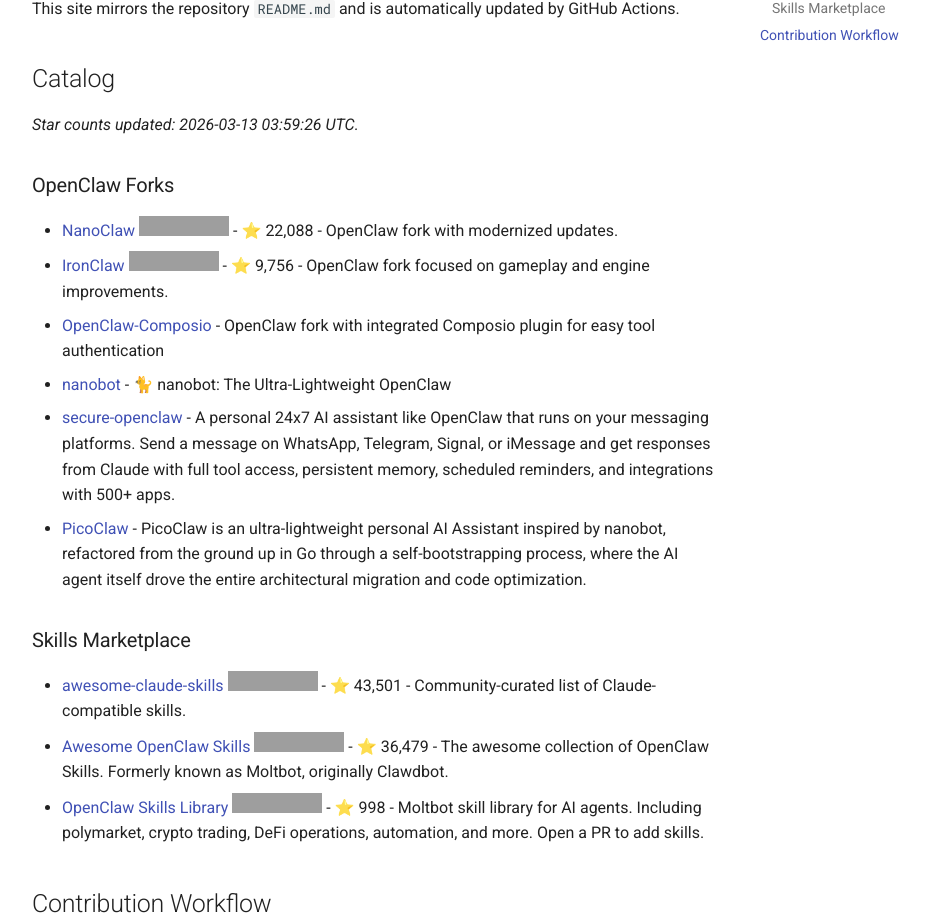
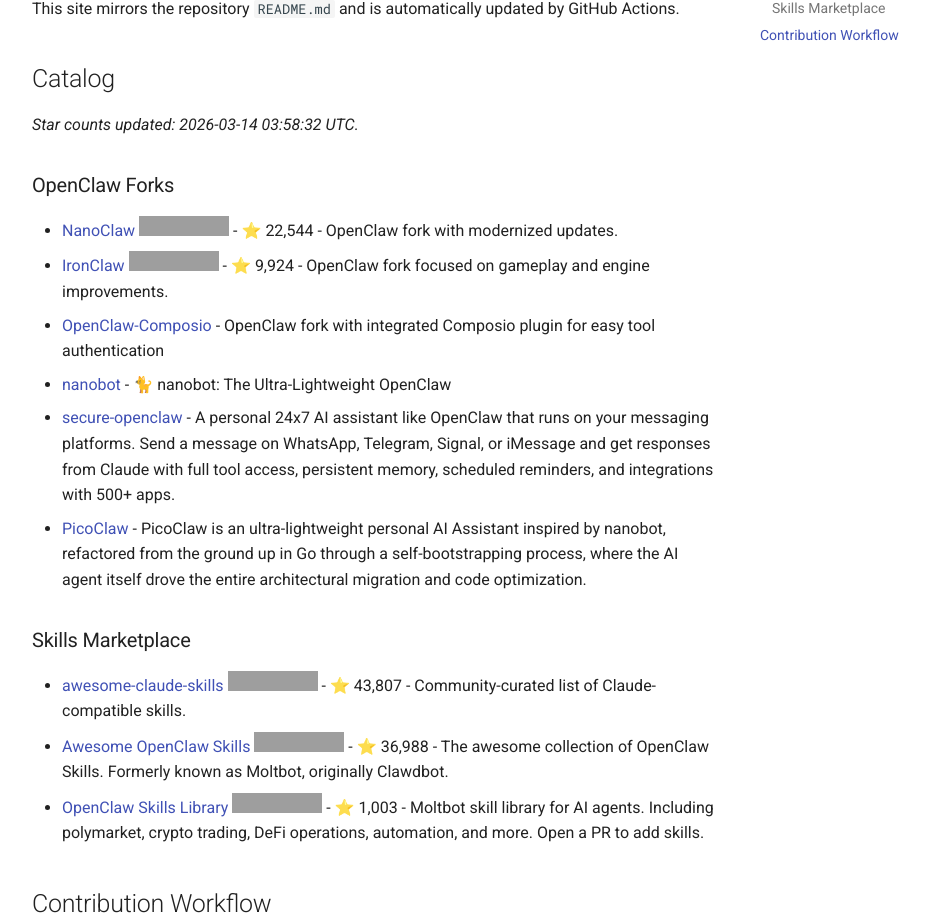
Before and after one commit to andrijdavid/awesome-claw, an MkDocs documentation site: the page built from docs/index.md, in a window 1280 px wide and 1316 px high, cut to the strip 184-1099 px from the top of the window. Shown: the whole strip, without its empty margins (264-1194 px from the left). Built offline with MkDocs 1.6.1 and Material for MkDocs 9.7.7, drawn with Linux system fonts in a browser that asks for light colours; comment, search, counter and statistics services are not loaded; grey boxes are pictures that could not be loaded.

Commit message:
chore: update repository stars

```diff
--- a/docs/index.md
+++ b/docs/index.md
@@ -6,12 +6,12 @@ This site mirrors the repository `README.md` and is automatically updated by Git
 
 <!-- BEGIN: GENERATED_REPO_LIST -->
 
-_Star counts updated: 2026-03-13 03:59:26 UTC._
+_Star counts updated: 2026-03-14 03:58:32 UTC._
 
 ### OpenClaw Forks
 
-- [NanoClaw](https://github.com/qwibitai/nanoclaw) ![GitHub Repo stars](https://img.shields.io/github/stars/qwibitai/nanoclaw?style=flat-square) - ⭐ 22,088 - OpenClaw fork with modernized updates.
-- [IronClaw](https://github.com/nearai/ironclaw) ![GitHub Repo stars](https://img.shields.io/github/stars/nearai/ironclaw?style=flat-square) - ⭐ 9,756 - OpenClaw fork focused on gameplay and engine improvements.
+- [NanoClaw](https://github.com/qwibitai/nanoclaw) ![GitHub Repo stars](https://img.shields.io/github/stars/qwibitai/nanoclaw?style=flat-square) - ⭐ 22,544 - OpenClaw fork with modernized updates.
+- [IronClaw](https://github.com/nearai/ironclaw) ![GitHub Repo stars](https://img.shields.io/github/stars/nearai/ironclaw?style=flat-square) - ⭐ 9,924 - OpenClaw fork focused on gameplay and engine improvements.
 - [OpenClaw-Composio](https://github.com/ComposioHQ/openclaw-composio) - OpenClaw fork with integrated Composio plugin for easy tool authentication
 - [nanobot](https://github.com/HKUDS/nanobot) - 🐈 nanobot: The Ultra-Lightweight OpenClaw
 - [secure-openclaw](https://github.com/ComposioHQ/secure-openclaw) - A personal 24x7 AI assistant like OpenClaw that runs on your messaging platforms. Send a message on WhatsApp, Telegram, Signal, or iMessage and get responses from Claude with full tool access, persistent memory, scheduled reminders, and integrations with 500+ apps.
@@ -19,9 +19,9 @@ _Star counts updated: 2026-03-13 03:59:26 UTC._
 
 ### Skills Marketplace
 
-- [awesome-claude-skills](https://github.com/ComposioHQ/awesome-claude-skills) ![GitHub Repo stars](https://img.shields.io/github/stars/ComposioHQ/awesome-claude-skills?style=flat-square) - ⭐ 43,501 - Community-curated list of Claude-compatible skills.
-- [Awesome OpenClaw Skills](https://github.com/VoltAgent/awesome-openclaw-skills) ![GitHub Repo stars](https://img.shields.io/github/stars/VoltAgent/awesome-openclaw-skills?style=flat-square) - ⭐ 36,479 - The awesome collection of OpenClaw Skills. Formerly known as Moltbot, originally Clawdbot.
-- [OpenClaw Skills Library](https://github.com/BankrBot/openclaw-skills) ![GitHub Repo stars](https://img.shields.io/github/stars/BankrBot/openclaw-skills?style=flat-square) - ⭐ 998 - Moltbot skill library for AI agents. Including polymarket, crypto trading, DeFi operations, automation, and more. Open a PR to add skills.
+- [awesome-claude-skills](https://github.com/ComposioHQ/awesome-claude-skills) ![GitHub Repo stars](https://img.shields.io/github/stars/ComposioHQ/awesome-claude-skills?style=flat-square) - ⭐ 43,807 - Community-curated list of Claude-compatible skills.
+- [Awesome OpenClaw Skills](https://github.com/VoltAgent/awesome-openclaw-skills) ![GitHub Repo stars](https://img.shields.io/github/stars/VoltAgent/awesome-openclaw-skills?style=flat-square) - ⭐ 36,988 - The awesome collection of OpenClaw Skills. Formerly known as Moltbot, originally Clawdbot.
+- [OpenClaw Skills Library](https://github.com/BankrBot/openclaw-skills) ![GitHub Repo stars](https://img.shields.io/github/stars/BankrBot/openclaw-skills?style=flat-square) - ⭐ 1,003 - Moltbot skill library for AI agents. Including polymarket, crypto trading, DeFi operations, automation, and more. Open a PR to add skills.
 
 <!-- END: GENERATED_REPO_LIST -->
 
```
Also changed, not shown: README.md (+6 -6 lines).
